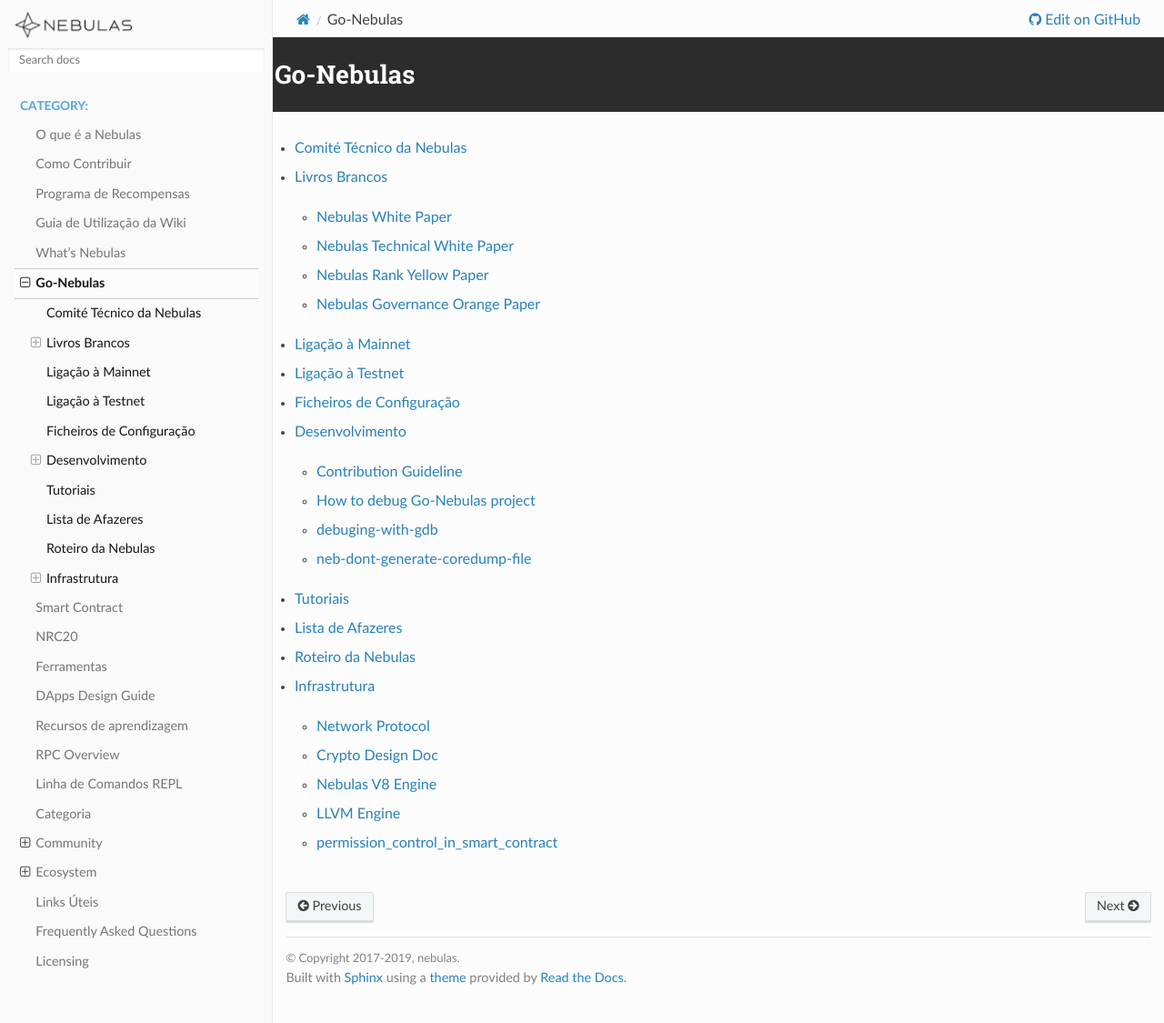
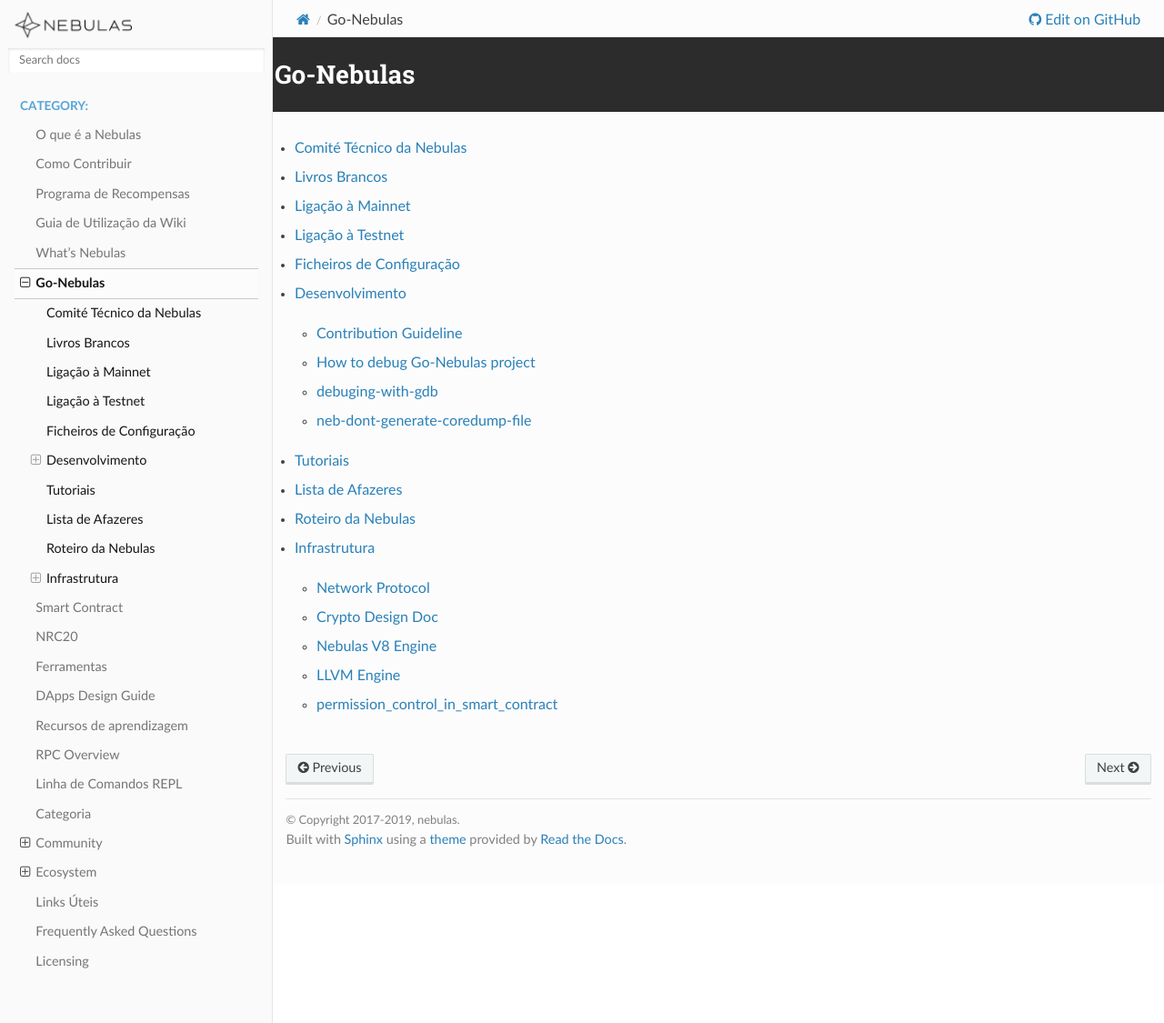
Before and after one commit to nebulasio/nebdocs, a Sphinx documentation site: the page built from docs/go-nebulas/README.rst, in a window 1280 px wide and 1125 px high. Shown: the whole window at 91% size. Built offline with Sphinx 7.4.7 and the Read the Docs theme 2.0.0, drawn with Linux system fonts in a browser that asks for light colours; pages that are not in the unit, such as notebooks, are missing from menus.

Commit message:
combine papers

```diff
--- a/docs/go-nebulas/README.rst
+++ b/docs/go-nebulas/README.rst
@@ -5,7 +5,7 @@
     :titlesonly:
 
     Comité Técnico da Nebulas <nebulas-technical-committee/README.md>
-    Livros Brancos <papers/README.rst>
+    Livros Brancos <papers.md>
     Visão Global do Design
     Ligação à Mainnet <mainnet.md>
     Ligação à Testnet <testnet.md>
--- a/docs/go-nebulas/papers/README.rst
+++ /dev/null
@@ -1,10 +0,0 @@
-Papers
-===============
-
-.. toctree::
-    :titlesonly:
-
-    nebulas-white-paper.md
-    nebulas-technical-white-paper.md
-    nebulas-rank-yellow-paper.md
-    nebulas-governance-orange-paper.md
--- a/docs/go-nebulas/papers/nebulas-white-paper.md
+++ /dev/null
@@ -1 +0,0 @@
-# Nebulas White Paper
```
Also changed, not shown: docs/go-nebulas/papers.md (added, +13 -0 lines), docs/go-nebulas/papers/nebulas-governance-orange-paper.md (deleted, +0 -7 lines), docs/go-nebulas/papers/nebulas-rank-yellow-paper.md (deleted, +0 -5 lines), docs/go-nebulas/papers/nebulas-technical-white-paper.md (deleted, +0 -5 lines).
